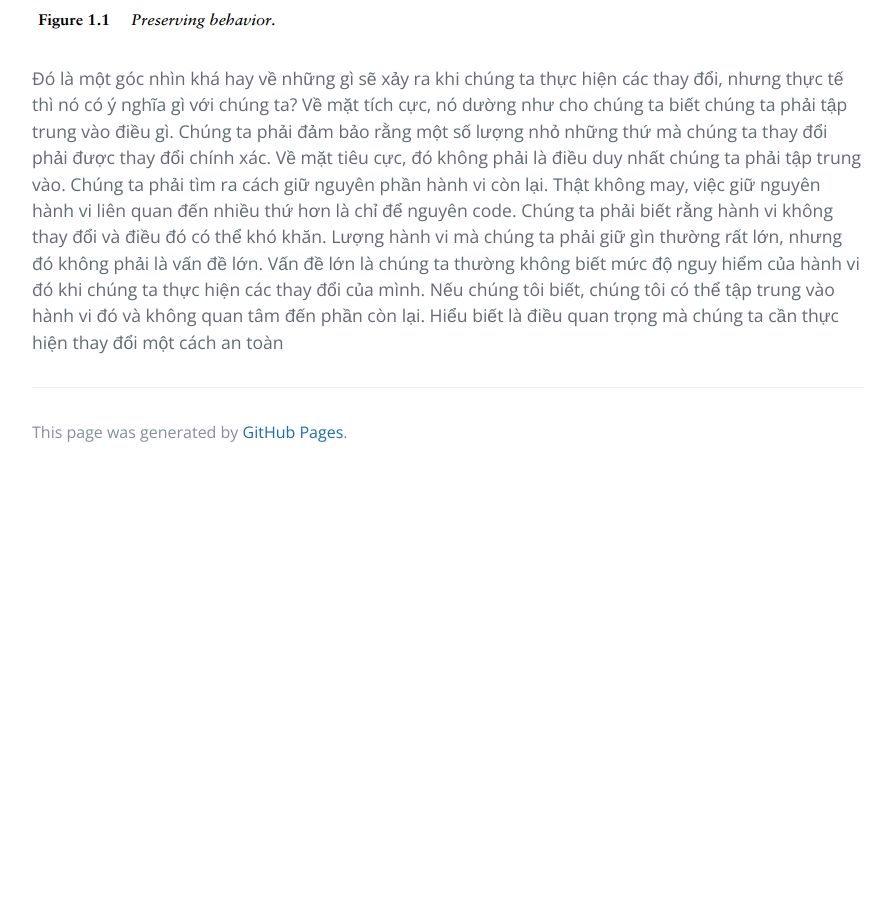
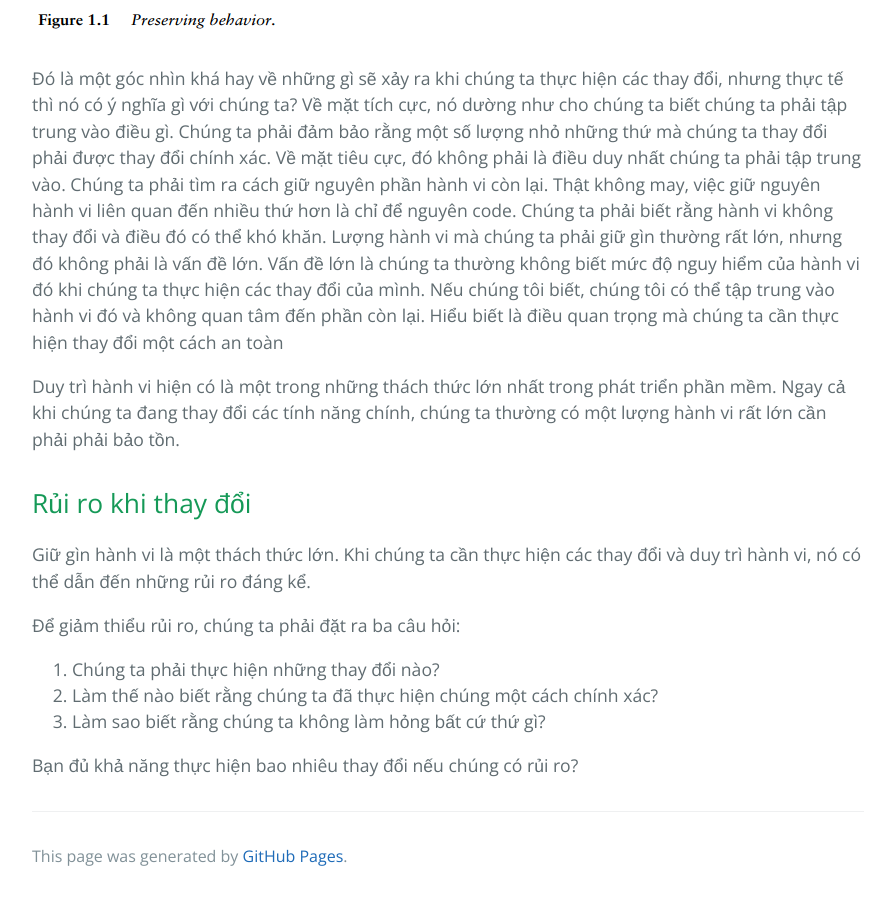
Before and after one commit to HaiBV/haibv.github.io, a Jekyll site: the page built from working-effectively-with-legacy-code/chapter-1-chaging-software.md, in a window 1280 px wide and 900 px high, scrolled down 4714 px. Shown: the whole window, without its empty margins (192-1087 px from the left). Built offline with Jekyll 4.4.1, drawn with Linux system fonts in a browser that asks for light colours; our own code applies the rules of GitHub Pages for plain Markdown files; before the commit the page ends 5190 px from its top, so only the background shows below that.

Commit message:
Book - Working Efectively with Legacy Code - P1 - C1

```diff
--- a/working-effectively-with-legacy-code/chapter-1-chaging-software.md
+++ b/working-effectively-with-legacy-code/chapter-1-chaging-software.md
@@ -103,3 +103,16 @@ Bổ sung tính năng và sửa lỗi rất giống với tái cấu trúc và t
 ![1.1](images/1.1.png)
 
 Đó là một góc nhìn khá hay về những gì sẽ xảy ra khi chúng ta thực hiện các thay đổi, nhưng thực tế thì nó có ý nghĩa gì với chúng ta? Về mặt tích cực, nó dường như cho chúng ta biết chúng ta phải tập trung vào điều gì. Chúng ta phải đảm bảo rằng một số lượng nhỏ những thứ mà chúng ta thay đổi phải được thay đổi chính xác. Về mặt tiêu cực, đó không phải là điều duy nhất chúng ta phải tập trung vào. Chúng ta phải tìm ra cách giữ nguyên phần hành vi còn lại. Thật không may, việc giữ nguyên hành vi liên quan đến nhiều thứ hơn là chỉ để nguyên code. Chúng ta phải biết rằng hành vi không thay đổi và điều đó có thể khó khăn. Lượng hành vi mà chúng ta phải giữ gìn thường rất lớn, nhưng đó không phải là vấn đề lớn. Vấn đề lớn là chúng ta thường không biết mức độ nguy hiểm của hành vi đó khi chúng ta thực hiện các thay đổi của mình. Nếu chúng tôi biết, chúng tôi có thể tập trung vào hành vi đó và không quan tâm đến phần còn lại. Hiểu biết là điều quan trọng mà chúng ta cần thực hiện thay đổi một cách an toàn
+
+Duy trì hành vi hiện có là một trong những thách thức lớn nhất trong phát triển phần mềm. Ngay cả khi chúng ta đang thay đổi các tính năng chính, chúng ta thường có một lượng hành vi rất lớn cần phải phải bảo tồn.
+
+## Rủi ro khi thay đổi
+
+Giữ gìn hành vi là một thách thức lớn. Khi chúng ta cần thực hiện các thay đổi và duy trì hành vi, nó có thể dẫn đến những rủi ro đáng kể.
+
+Để giảm thiểu rủi ro, chúng ta phải đặt ra ba câu hỏi:
+1. Chúng ta phải thực hiện những thay đổi nào?
+2. Làm thế nào biết rằng chúng ta đã thực hiện chúng một cách chính xác?
+3. Làm sao biết rằng chúng ta không làm hỏng bất cứ thứ gì?
+
+Bạn đủ khả năng thực hiện bao nhiêu thay đổi nếu chúng có rủi ro?
```
